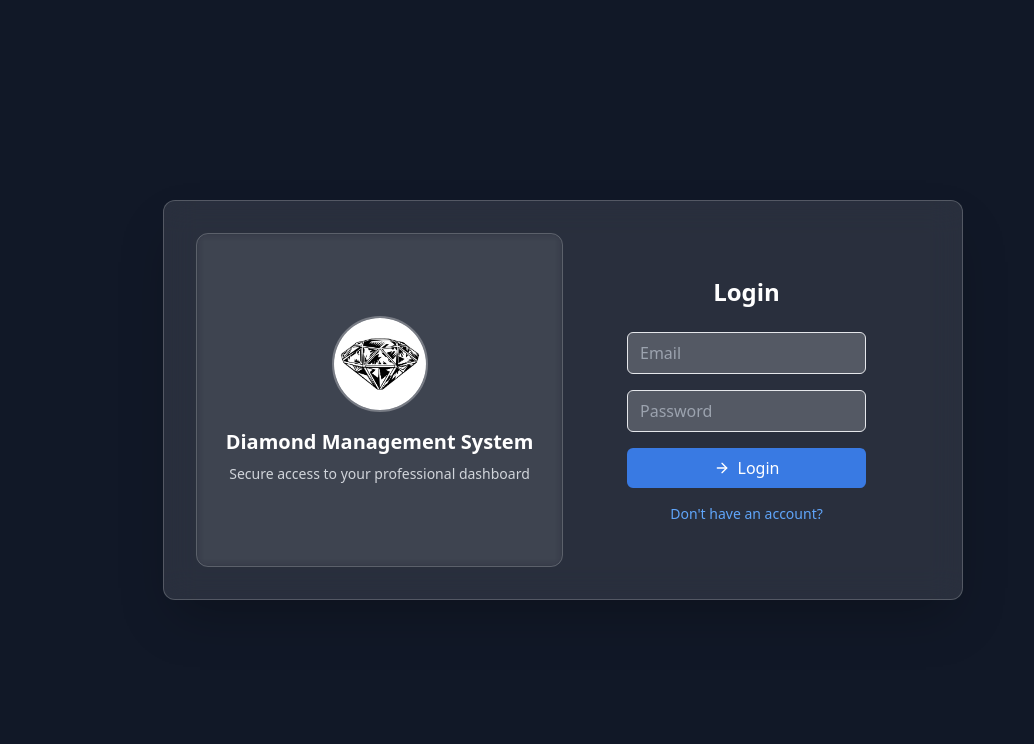
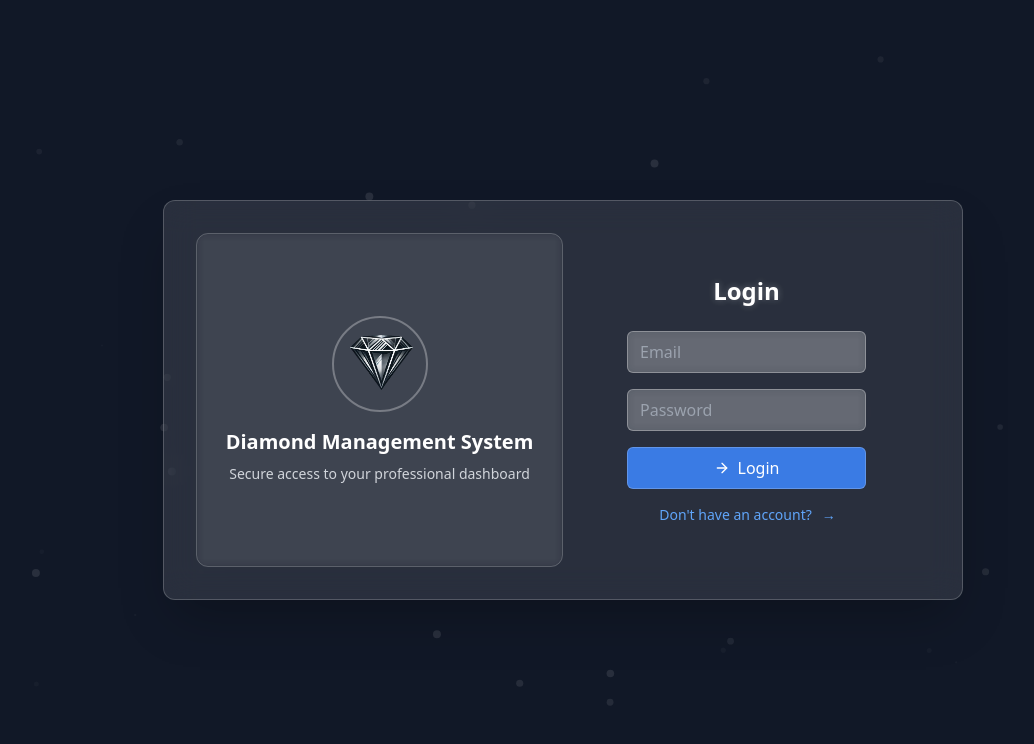
Before and after one commit to TrupeshMandani/DiamondsOperating, a Next.js app in the folder frontend/: page /Pages/Login in a window 1280 px wide. Shown: the top 744 px of the page, without its empty margins (77-1111 px from the left). Built offline with nearby package versions, Linux system fonts and the light colour scheme.

Commit message:
particle effect added

```diff
--- a/frontend/app/component/Login.jsx
+++ b/frontend/app/component/Login.jsx
@@ -229,8 +229,12 @@ function LoginForm() {
     // Get the backend base URL from .env
 
     // Dynamically set the endpoint based on the isSignup flag
-    const endpoint = isSignup ? `http://localhost:5023/api/auth/register` : `http://localhost:5023/api/auth/login`;
-    const payload = isSignup ? formData : { email: formData.email, password: formData.password };
+    const endpoint = isSignup
+      ? `http://localhost:5023/api/auth/register`
+      : `http://localhost:5023/api/auth/login`;
+    const payload = isSignup
+      ? formData
+      : { email: formData.email, password: formData.password };
 
     try {
       const response = await fetch(endpoint, {
@@ -261,6 +265,34 @@ function LoginForm() {
 
   return (
     <div className="fixed inset-0 flex items-center justify-center bg-gray-900">
+      {/* Roaming Particles Background */}
+      <div className="absolute inset-0">
+        {Array.from({ length: 50 }).map((_, i) => (
+          <motion.div
+            key={i}
+            className="absolute w-2 h-2 bg-white/10 rounded-full"
+            initial={{ opacity: 0, scale: 0 }}
+            animate={{
+              opacity: [0, 1, 0],
+              scale: [0, 1, 0.5],
+              x: [
+                Math.random() * window.innerWidth,
+                Math.random() * window.innerWidth,
+              ],
+              y: [
+                Math.random() * window.innerHeight,
+                Math.random() * window.innerHeight,
+              ],
+            }}
+            transition={{
+              duration: 5,
+              repeat: Infinity,
+              delay: Math.random() * 5,
+            }}
+          />
+        ))}
+      </div>
+
       <motion.div
         className="p-8 rounded-xl backdrop-blur-lg bg-white/10 shadow-2xl border border-white/20"
         style={{ width: "800px", height: "400px" }}
@@ -269,71 +301,120 @@ function LoginForm() {
         transition={{ duration: 0.5 }}
       >
         <div className="flex h-full">
-          <motion.div className="w-1/2 p-4 flex flex-col items-center justify-center bg-navy-800/50 backdrop-blur-sm rounded-xl border border-white/20">
+          {/* Left Panel */}
+          <motion.div
+            className="w-1/2 p-4 flex flex-col items-center justify-center bg-navy-800/50 backdrop-blur-sm rounded-xl border border-white/20"
+            whileHover={{ scale: 1.02 }}
+          >
             <motion.img
-              src="/Diamond.avif"
+              src="/Diamond logo.png"
               alt="Company Logo"
               className="w-24 h-24 rounded-full mb-4 backdrop-blur-sm border-2 border-white/30"
               whileHover={{ rotate: 360 }}
               transition={{ duration: 1 }}
             />
-            <h1 className="text-xl font-bold text-white">Diamond Management System</h1>
-            <p className="text-center text-gray-300 text-sm mt-2">Secure access to your professional dashboard</p>
+            <h1 className="text-xl font-bold text-white">
+              Diamond Management System
+            </h1>
+            <p className="text-center text-gray-300 text-sm mt-2">
+              Secure access to your professional dashboard
+            </p>
           </motion.div>
 
-          <motion.div className="w-1/2 p-8 px-16 flex flex-col items-center justify-center">
-            <motion.h1 className="text-2xl font-bold text-center text-white mb-6">{isSignup ? "Signup" : "Login"}</motion.h1>
+          {/* Right Form Panel */}
+          <motion.div
+            className="w-1/2 p-8 px-16 flex flex-col items-center justify-center"
+            key={isSignup ? "signup" : "login"}
+            initial={{ opacity: 0, x: isSignup ? 50 : -50 }}
+            animate={{ opacity: 1, x: 0 }}
+            transition={{ duration: 0.5 }}
+          >
+            <motion.h1
+              className="text-2xl font-bold text-center text-white mb-6"
+              animate={{ textShadow: "0 0 8px rgba(255,255,255,0.3)" }}
+              transition={{ repeat: Infinity, duration: 2 }}
+            >
+              {isSignup ? "Signup" : "Login"}
+            </motion.h1>
 
             <form onSubmit={handleSubmit} className="space-y-4 w-full">
               {isSignup && (
+                <motion.div whileHover={{ scale: 1.02 }}>
                   <input
                     type="text"
                     name="name"
                     placeholder="Name"
                     value={formData.name}
                     onChange={handleChange}
-                  className="w-full border bg-white/20 px-3 py-2 rounded-md focus:outline-none text-white"
+                    className="w-full border border-white/30 bg-white/20 px-3 py-2 rounded-md focus:outline-none focus:border-blue-400 placeholder-gray-400 text-white backdrop-blur-sm transition-all"
                   />
+                </motion.div>
               )}
 
+              <motion.div whileHover={{ scale: 1.02 }}>
                 <input
                   type="email"
                   name="email"
                   placeholder="Email"
                   value={formData.email}
                   onChange={handleChange}
-                className="w-full border bg-white/20 px-3 py-2 rounded-md focus:outline-none text-white"
+                  className="w-full border border-white/30 bg-white/20 px-3 py-2 rounded-md focus:outline-none focus:border-blue-400 placeholder-gray-400 text-white backdrop-blur-sm transition-all"
                 />
+              </motion.div>
 
+              <motion.div whileHover={{ scale: 1.02 }}>
                 <input
                   type="password"
                   name="password"
                   placeholder="Password"
                   value={formData.password}
                   onChange={handleChange}
-                className="w-full border bg-white/20 px-3 py-2 rounded-md focus:outline-none text-white"
+                  className="w-full border border-white/30 bg-white/20 px-3 py-2 rounded-md focus:outline-none focus:border-blue-400 placeholder-gray-400 text-white backdrop-blur-sm transition-all"
                 />
+              </motion.div>
 
+              {error && (
+                <motion.div
+                  initial={{ scale: 0 }}
+                  animate={{ scale: 1 }}
+                  className="text-red-400 text-sm text-center"
+                >
+                  {error}
+                </motion.div>
+              )}
 
-
-              {error && <div className="text-red-400 text-sm text-center">{error}</div>}
-
-              <button
+              <motion.button
                 type="submit"
+                whileHover={{ scale: 1.02 }}
+                whileTap={{ scale: 0.98 }}
                 disabled={isLoading}
-                className="w-full bg-blue-500/90 text-white px-4 py-2 rounded-md flex items-center justify-center gap-2"
+                className="w-full bg-blue-500/90 text-white px-4 py-2 rounded-md hover:bg-blue-600/90 transition-all duration-200 backdrop-blur-sm border border-white/20 flex items-center justify-center gap-2"
               >
-                {isLoading ? <FiLoader className="animate-spin" /> : isSuccess ? <FiCheckCircle /> : <FiArrowRight />}
+                {isLoading ? (
+                  <FiLoader className="animate-spin" />
+                ) : isSuccess ? (
+                  <FiCheckCircle className="animate-pulse" />
+                ) : (
+                  <FiArrowRight />
+                )}
                 {isSignup ? "Signup" : "Login"}
-              </button>
+              </motion.button>
             </form>
 
-            <button
+            <motion.button
               onClick={() => setIsSignup(!isSignup)}
-              className="text-blue-400 hover:text-blue-300 mt-4 text-sm font-medium"
+              whileHover={{ scale: 1.05 }}
+              whileTap={{ scale: 0.95 }}
+              className="text-blue-400 hover:text-blue-300 mt-4 text-sm font-medium  flex items-center gap-2"
             >
               {isSignup ? "Already have an account?" : "Don't have an account?"}
-            </button>
+              <motion.span
+                animate={{ x: [-2, 2, -2] }}
+                transition={{ repeat: Infinity, duration: 1 }}
+              >
+                →
+              </motion.span>
+            </motion.button>
           </motion.div>
         </div>
       </motion.div>
```
Also changed, not shown: frontend/public/Diamond logo.png (added). Lines whose indentation alone changed are shown as unchanged.
